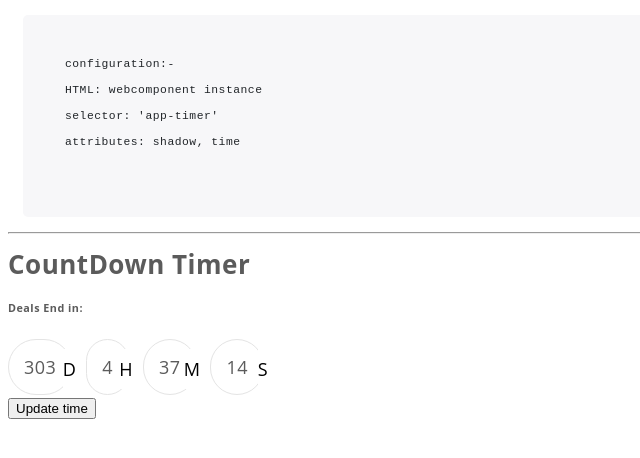
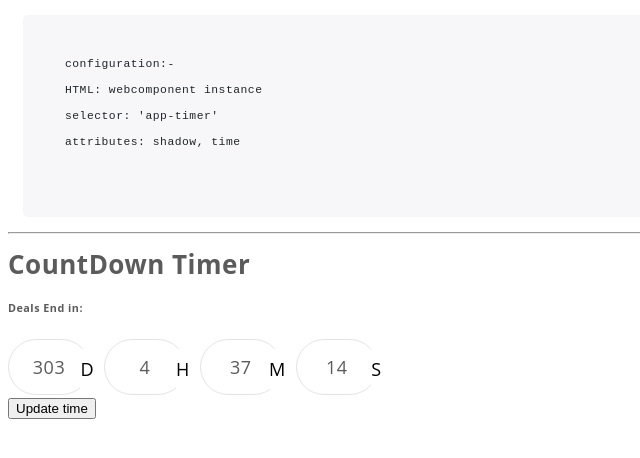
Before and after one commit to arunbharath91/CountDownTimer-WebComponent, a website built with webpack: page src/index.html in a window 1280 px wide. Shown: the whole page, without its empty margins (0-640 px from the left). Built offline with nearby package versions, Linux system fonts and the light colour scheme.

Commit message:
Update timer.scss

```diff
--- a/src/assets/scss/timer.scss
+++ b/src/assets/scss/timer.scss
@@ -7,7 +7,7 @@
   position: relative;
 }
 .timer-amount  {
-  min-width: auto;
+  min-width: 50px;
   padding: 2px 15px;
   min-height: 50px;
   display: flex;
```
